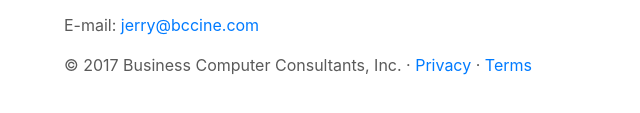
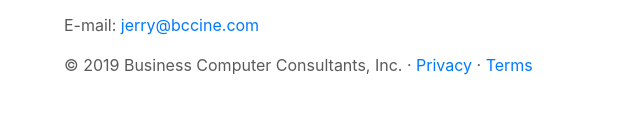
Before and after one commit to mclinch/bcci-ne, a plain HTML site: page index.html in a window 1280 px wide. Shown: the part 1147-1260 px from the top of the page, 21-661 px from the left. Drawn offline with nearby package versions, Linux system fonts and the light colour scheme.

Commit message:
Update index.html
copy right date update

```diff
--- a/index.html
+++ b/index.html
@@ -136,7 +136,7 @@
         <p>Call us: 402-466-5954<br>
 
         <p>E-mail: <a href="mailto:jerry@bccine.com" target="_top">jerry@bccine.com</a></p>
-        <p>&copy; 2017 Business Computer Consultants, Inc. &middot; <a href="#">Privacy</a> &middot; <a href="#">Terms</a></p>
+        <p>&copy; 2019 Business Computer Consultants, Inc. &middot; <a href="#">Privacy</a> &middot; <a href="#">Terms</a></p>
       </footer>
 
     </div><!-- /.container -->
```
